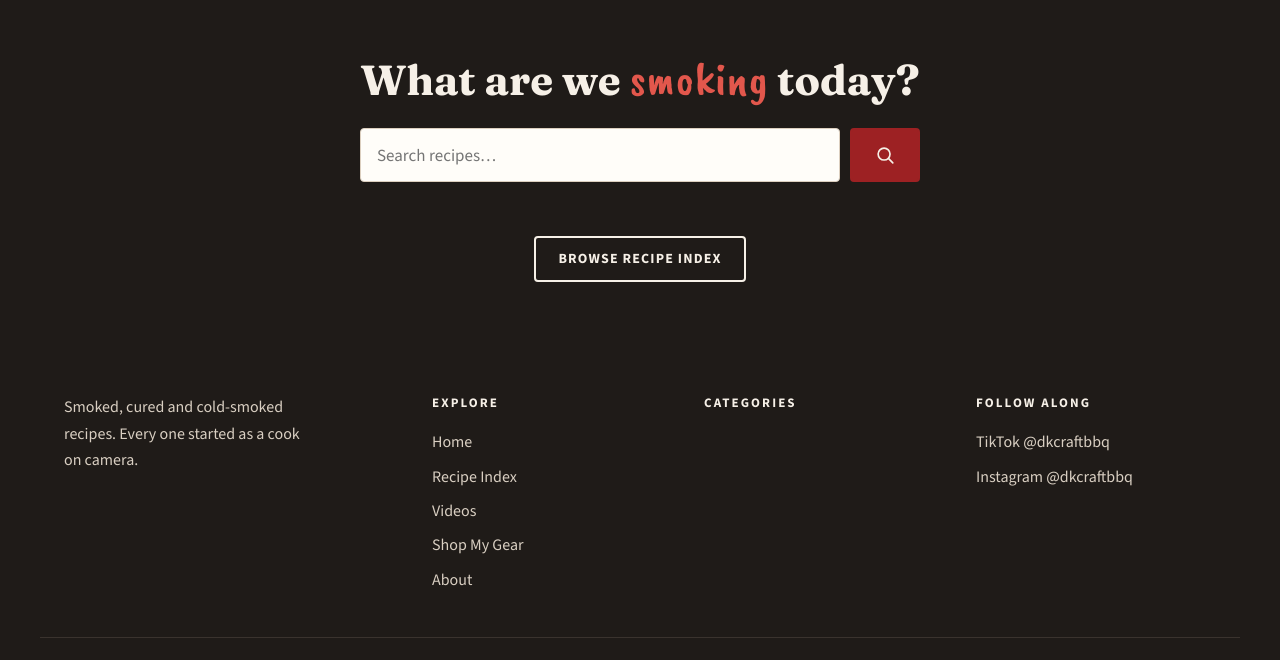
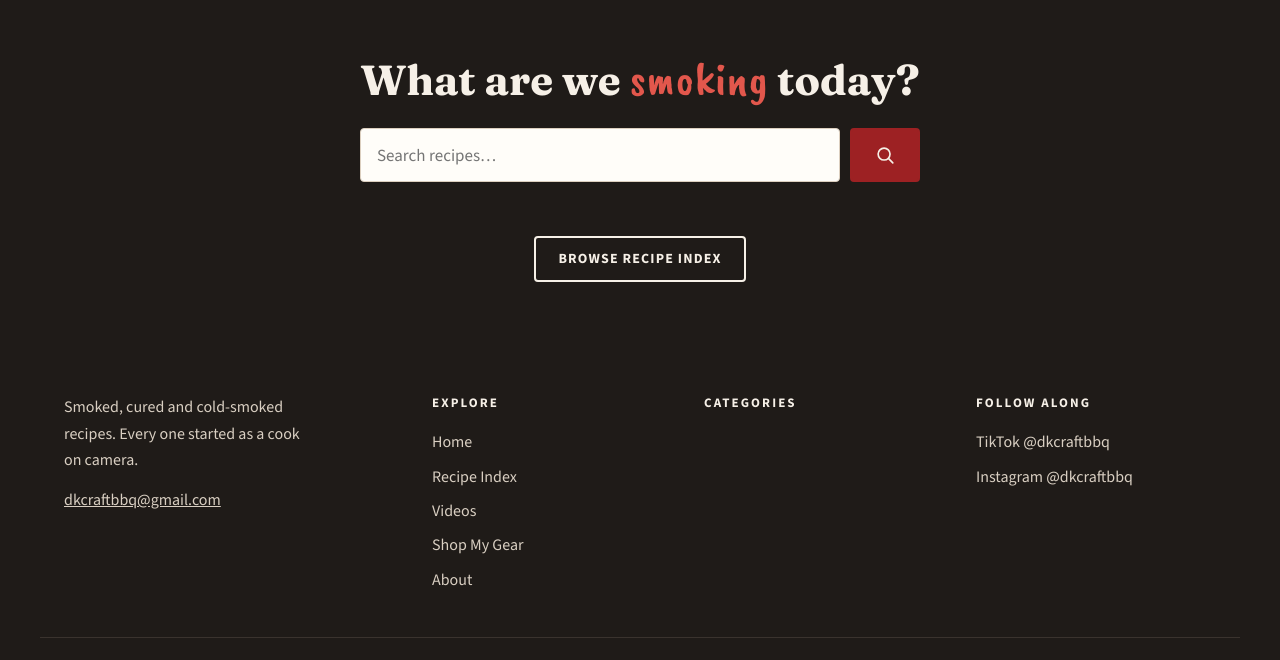
Before and after one commit to DKalenscher/dkcraftbbq, a Python web app: template templates/home.html in a window 1280 px wide. Shown: the part 86-746 px from the top of the page. Run offline with Jinja, Linux system fonts and the light colour scheme; the template is opened without the code that fills it, so the values that code supplies are empty.

Commit message:
Add contact email link to the footer
Co-Authored-By: Claude Opus 5.5 <noreply@anthropic.com>

```diff
--- a/static/assets/css/site.css
+++ b/static/assets/css/site.css
@@ -283,6 +283,7 @@ svg .fill, .play svg, .card-views svg { fill: currentColor; stroke: none; }
 .footer-grid { display: grid; grid-template-columns: 1.4fr 1fr 1fr 1fr; gap: 32px; }
 .footer-brand img { margin-bottom: 14px; border-radius: 50%; }
 .footer-brand p { font-size: 16px; max-width: 32ch; margin: 0; }
+.site-footer .footer-email { margin-top: 10px; text-decoration: underline; }
 .footer-h { font: 700 13px var(--sans); letter-spacing: .16em; text-transform: uppercase; color: var(--cream); margin: 0 0 14px; }
 .site-footer nav a, .site-footer div > a { display: block; text-decoration: none; padding: 4px 0; font-size: 16px; }
 .site-footer a:hover { color: #e2574c; }
--- a/templates/base.html
+++ b/templates/base.html
@@ -15,7 +15,7 @@
   <link rel="preconnect" href="https://fonts.googleapis.com">
   <link rel="preconnect" href="https://fonts.gstatic.com" crossorigin>
   <link href="https://fonts.googleapis.com/css2?family=Caveat+Brush&family=Fraunces:opsz,wght@9..144,500;9..144,700&family=Source+Sans+3:wght@400;600;700&display=swap" rel="stylesheet">
-  <link rel="stylesheet" href="/assets/css/site.css?v=20261021">
+  <link rel="stylesheet" href="/assets/css/site.css?v=20261021b">
   {% block head %}{% endblock %}
 </head>
 <body>
@@ -73,6 +73,7 @@
     <div class="footer-brand">
       {% if site.logo_path %}<img src="{{ site.logo_path }}" alt="DKCraftBBQ logo" width="88" height="88" loading="lazy">{% endif %}
       <p>Smoked, cured and cold-smoked recipes. Every one started as a cook on camera.</p>
+      <a class="footer-email" href="mailto:dkcraftbbq@gmail.com">dkcraftbbq@gmail.com</a>
     </div>
     <nav aria-label="Footer">
       <h2 class="footer-h">Explore</h2>
```
